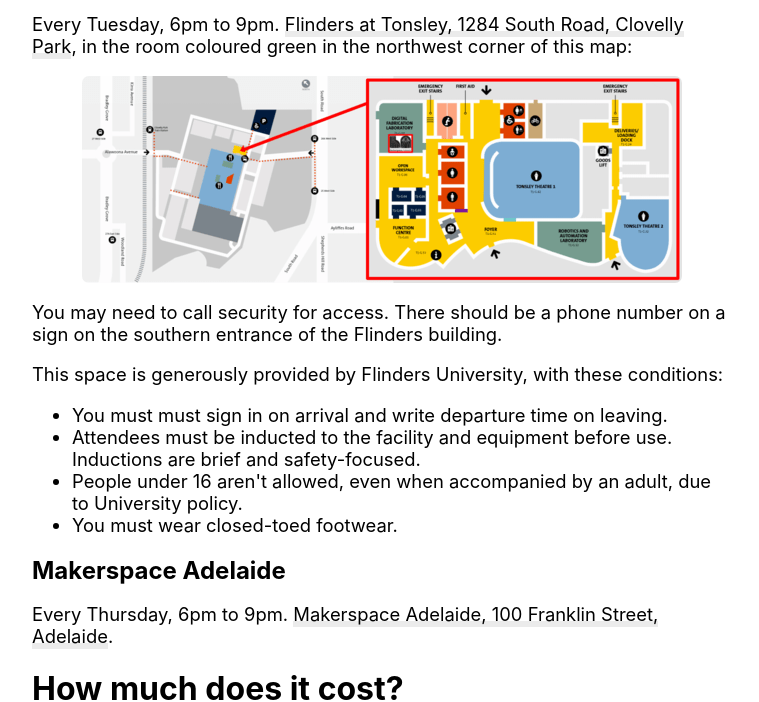
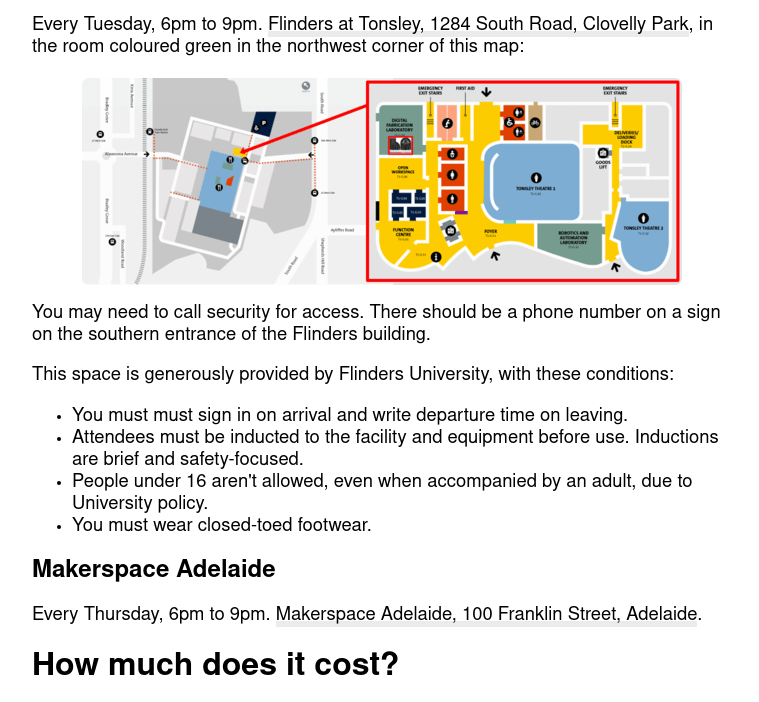
Before and after one commit to 33d/hackerspace-site-new, a plain HTML site: page index.html in a window 1280 px wide. Shown: the part 1079-1781 px from the top of the page, without its empty margins (258-1017 px from the left). Drawn offline with Linux system fonts and the light colour scheme.

Commit message:
Set the font

```diff
--- a/styles.css
+++ b/styles.css
@@ -108,8 +108,15 @@ h5 {
 p {
   font-size:1.15rem
 }
+@font-face {
+  font-family: 'Arimo';
+  font-style: normal;
+  font-weight: 400;
+  font-display: fallback;
+  src: url("https://fonts.gstatic.com/s/arimo/v17/P5sfzZCDf9_T_3cV7NCUECyoxNk37cxsBw.ttf") format('truetype');
+}
 body {
-  font-family:-apple-system,BlinkMacSystemFont,"Segoe UI",Roboto,Oxygen-Sans,Ubuntu,Cantarell,"Helvetica Neue",sans-serif
+  font-family:Nimbus Sans,Helvetica,Liberation Sans,Nimbus Sans L,Arimo,Arial,sans-serif;
 }
 header {
   margin-left:auto;
```
